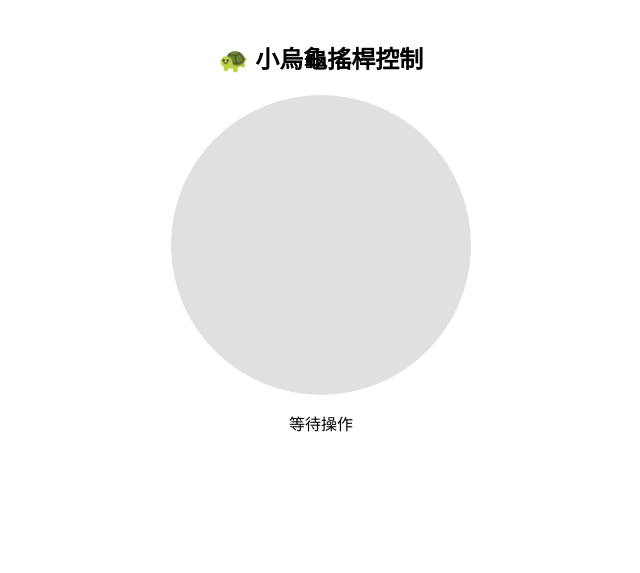
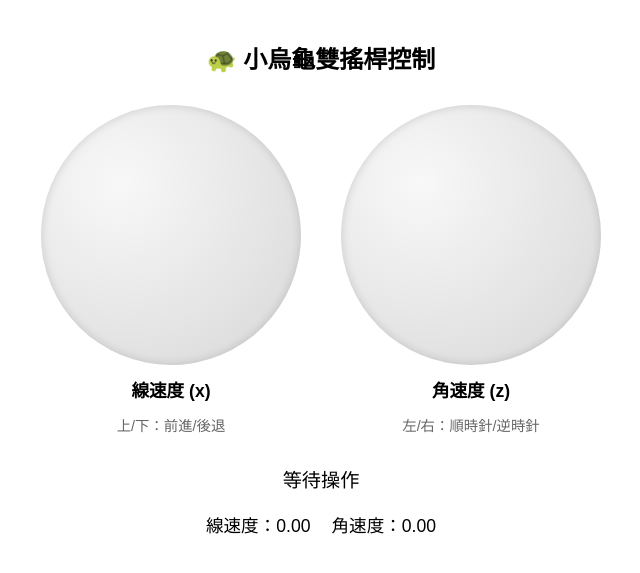
Before and after one commit to Loild95168/ros_web_AnalogStick, a Flask app: page / in a window 1280 px wide. Shown: the top 573 px of the page, without its empty margins (319-959 px from the left). Run offline with Flask 3, Linux system fonts and the light colour scheme; some libraries are stand-ins or nearby versions.

Commit message:
Update index.html

```diff
--- a/templates/index.html
+++ b/templates/index.html
@@ -2,7 +2,7 @@
 <html>
 <head>
   <meta charset="UTF-8">
-  <title>小烏龜搖桿控制</title>
+  <title>小烏龜雙搖桿控制</title>
   <script src="https://cdn.socket.io/4.6.1/socket.io.min.js"></script>
   <script src="https://cdnjs.cloudflare.com/ajax/libs/nipplejs/0.9.0/nipplejs.min.js"></script>
   <style>
@@ -11,66 +11,160 @@
       font-family: sans-serif;
       margin-top: 40px;
     }
-    #joystickZone {
-      width: 300px;
-      height: 300px;
-      margin: auto;
-      background: #e0e0e0;
+    #joystickWrapper {
+      display: flex;
+      justify-content: center;
+      align-items: flex-start;
+      gap: 40px;
+      margin-top: 30px;
+      flex-wrap: wrap;
+    }
+    .joystickColumn {
+      display: flex;
+      flex-direction: column;
+      align-items: center;
+      gap: 12px;
+      min-width: 240px;
+    }
+    .joystickZone {
+      width: 260px;
+      height: 260px;
+      background: radial-gradient(circle at 30% 30%, #f8f8f8, #d7d7d7);
       border-radius: 50%;
       position: relative;
+      box-shadow: inset 0 0 10px rgba(0, 0, 0, 0.15);
+      display: flex;
+      align-items: center;
+      justify-content: center;
+    }
+    .joystickLabel {
+      font-weight: bold;
+      font-size: 1.1rem;
+    }
+    .joystickHint {
+      color: #666;
+      font-size: 0.9rem;
+    }
+    #readout {
+      margin-top: 12px;
+      font-size: 1.1rem;
+    }
+    #status {
+      margin-top: 30px;
+      font-size: 1.2rem;
     }
   </style>
 </head>
 <body>
-  <h2>🐢 小烏龜搖桿控制</h2>
-  <div id="joystickZone"></div>
+  <h2>🐢 小烏龜雙搖桿控制</h2>
+  <div id="joystickWrapper">
+    <div class="joystickColumn">
+      <div id="linearJoystick" class="joystickZone"></div>
+      <div class="joystickLabel">線速度 (x)</div>
+      <div class="joystickHint">上/下：前進/後退</div>
+    </div>
+    <div class="joystickColumn">
+      <div id="angularJoystick" class="joystickZone"></div>
+      <div class="joystickLabel">角速度 (z)</div>
+      <div class="joystickHint">左/右：順時針/逆時針</div>
+    </div>
+  </div>
   <p id="status">等待操作</p>
+  <div id="readout">
+    <span id="linearReadout">線速度：0.00</span>
+    <span id="angularReadout" style="margin-left: 16px;">角速度：0.00</span>
+  </div>
 
   <script>
     const socket = io();
-    const zone = document.getElementById("joystickZone");
+    const linearZone = document.getElementById("linearJoystick");
+    const angularZone = document.getElementById("angularJoystick");
     const status = document.getElementById("status");
+    const linearReadout = document.getElementById("linearReadout");
+    const angularReadout = document.getElementById("angularReadout");
 
-    const manager = nipplejs.create({
-      zone: zone,
+    const joystickOptions = {
       mode: "static",
       position: { left: "50%", top: "50%" },
-      color: "blue"
-    });
+      color: "blue",
+      size: 180
+    };
+
+    const linearManager = nipplejs.create(Object.assign({ zone: linearZone }, joystickOptions));
+    const angularManager = nipplejs.create(Object.assign({ zone: angularZone }, joystickOptions));
 
     let lastEmitTime = 0;
     const throttleInterval = 100;
     const maxSpeed = 2.0;
 
-    manager.on('move', function(evt, data) {
+    let lastLinear = 0.0;
+    let lastAngular = 0.0;
+    let linearActive = false;
+    let angularActive = false;
+
+    function updateStatus() {
+      status.innerText = `🚀 前進=${lastLinear.toFixed(2)} 旋轉=${lastAngular.toFixed(2)}`;
+      linearReadout.innerText = `線速度：${lastLinear.toFixed(2)}`;
+      angularReadout.innerText = `角速度：${lastAngular.toFixed(2)}`;
+    }
+
+    function sendAnalogControl(force = false) {
       const now = Date.now();
-      if (now - lastEmitTime < throttleInterval) return;
+      if (!force && now - lastEmitTime < throttleInterval) return;
       lastEmitTime = now;
 
+      socket.emit("analog_control", {
+        linear: lastLinear.toFixed(2),
+        angular: lastAngular.toFixed(2),
+        client_time: new Date().toISOString()
+      });
+
+      updateStatus();
+    }
+
+    function handleMove(type, data) {
       const angle = data.angle.radian;
       const distance = data.distance;
       const speedFactor = Math.min(distance / 100, 1.0);
 
-      const linear_x = Math.sin(angle) * maxSpeed * speedFactor;
-      const angular_z = -Math.cos(angle) * maxSpeed * speedFactor;
+      if (type === "linear") {
+        lastLinear = Math.sin(angle) * maxSpeed * speedFactor;
+        linearActive = true;
+      } else {
+        lastAngular = -Math.cos(angle) * maxSpeed * speedFactor;
+        angularActive = true;
+      }
 
-      socket.emit("analog_control", {
-        linear: linear_x.toFixed(2),
-        angular: angular_z.toFixed(2),
-        client_time: new Date().toISOString()
-      });
+      sendAnalogControl();
+    }
 
-      status.innerText = `🚀 前進=${linear_x.toFixed(2)} 旋轉=${angular_z.toFixed(2)}`;
-    });
+    function handleEnd(type) {
+      if (type === "linear") {
+        lastLinear = 0.0;
+        linearActive = false;
+      } else {
+        lastAngular = 0.0;
+        angularActive = false;
+      }
 
-    manager.on("end", () => {
-      socket.emit("analog_control", {
-        linear: 0.0,
-        angular: 0.0,
-        client_time: new Date().toISOString()
-      });
-      status.innerText = "🛑 停止";
-    });
+      sendAnalogControl(true);
+
+      if (!linearActive && !angularActive) {
+        status.innerText = "🛑 停止";
+      }
+    }
+
+    linearManager.on("move", (evt, data) => handleMove("linear", data));
+    angularManager.on("move", (evt, data) => handleMove("angular", data));
+
+    linearManager.on("end", () => handleEnd("linear"));
+    angularManager.on("end", () => handleEnd("angular"));
+
+    setInterval(() => {
+      if (linearActive || angularActive) {
+        sendAnalogControl(true);
+      }
+    }, 100);
   </script>
 </body>
 </html>
```
